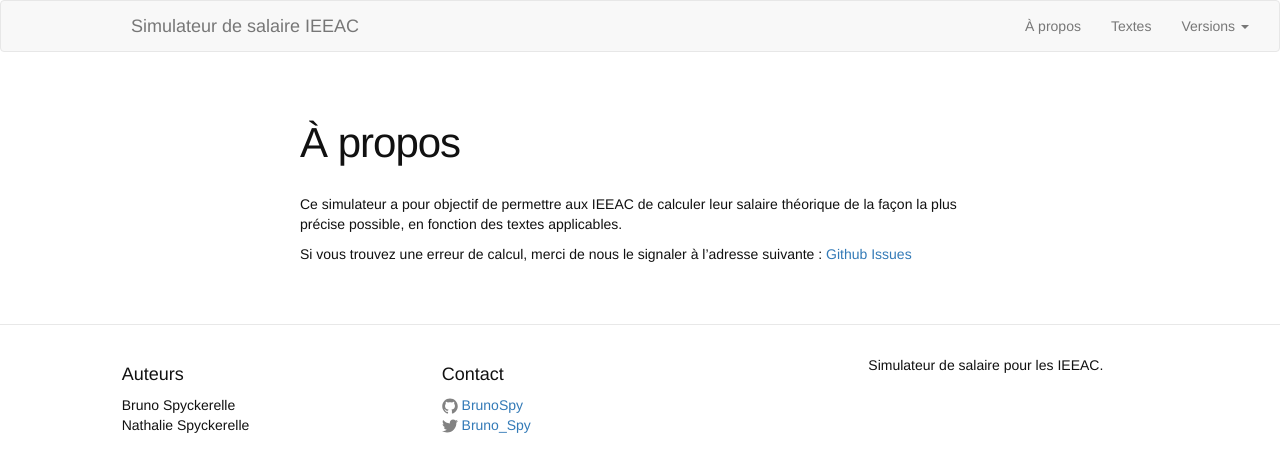
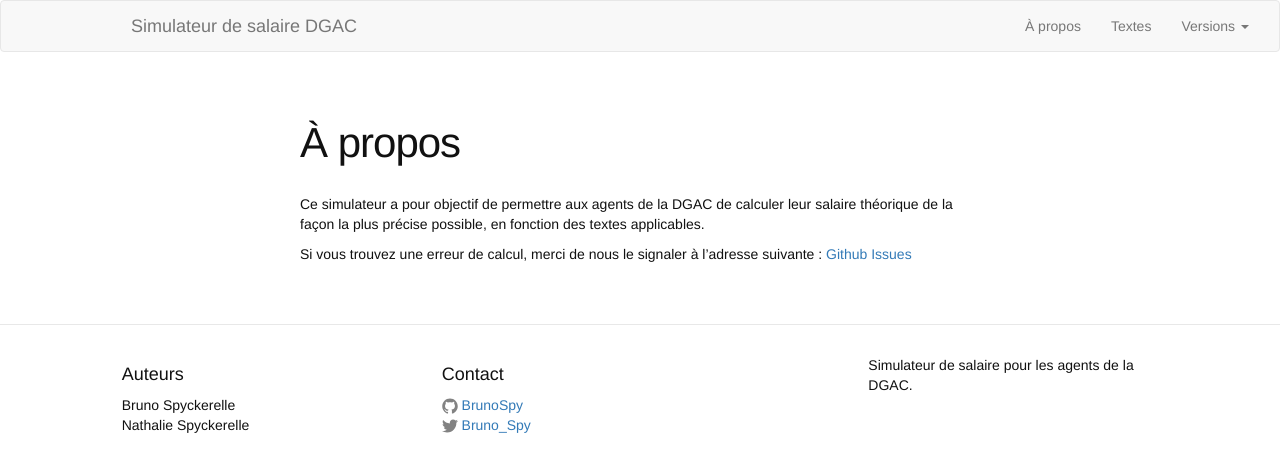
Before and after one commit to DGAC/simupaye, a Jekyll site: the page built from about.md, in a window 1280 px wide. Shown: the top 472 px of the page. Built offline with Jekyll 4.4.1, drawn with Linux system fonts in a browser that asks for light colours.

Commit message:
Début transfo tous corps

```diff
--- a/_config.yml
+++ b/_config.yml
@@ -6,12 +6,12 @@
 # 'jekyll serve'. If you change this file, please restart the server process.
 
 # Site settings
-title: Simulateur de salaire IEEAC
+title: Simulateur de salaire DGAC
 email: bruno.spyckerelle@aviation-civile.gouv.fr
 description: > # this means to ignore newlines until "baseurl:"
-  Simulateur de salaire pour les IEEAC.
-baseurl: "/ieeac" # the subpath of your site, e.g. /blog
-url: "https://brunospy.github.io" # the base hostname & protocol for your site
+  Simulateur de salaire pour les agents de la DGAC.
+baseurl: "/simupaye" # the subpath of your site, e.g. /blog
+url: "https://dgacfr.github.io" # the base hostname & protocol for your site
 twitter_username: Bruno_Spy
 github_username:  BrunoSpy
 
--- a/_layouts/simulator.html
+++ b/_layouts/simulator.html
@@ -8,7 +8,7 @@
     {% include header.html %}
 
 
-    <a class="hidden-xs" href="https://github.com/BrunoSpy/ieeac/tree/gh-pages">
+    <a class="hidden-xs" href="https://github.com/DGACfr/simupaye/tree/gh-pages">
       <img style="position: absolute; top: 0; left: 0; border: 0;"
            src="https://camo.githubusercontent.com/567c3a48d796e2fc06ea80409cc9dd82bf714434/68747470733a2f2f73332e616d617a6f6e6177732e636f6d2f6769746875622f726962626f6e732f666f726b6d655f6c6566745f6461726b626c75655f3132313632312e706e67"
            alt="Fork me on GitHub"
--- a/about.md
+++ b/about.md
@@ -4,6 +4,6 @@ title: À propos
 permalink: /about/
 ---
 
-Ce simulateur a pour objectif de permettre aux IEEAC de calculer leur salaire théorique de la façon la plus précise possible, en fonction des textes applicables.
+Ce simulateur a pour objectif de permettre aux agents de la DGAC de calculer leur salaire théorique de la façon la plus précise possible, en fonction des textes applicables.
 
-Si vous trouvez une erreur de calcul, merci de nous le signaler à l'adresse suivante : [Github Issues](https://github.com/BrunoSpy/ieeac/issues)
+Si vous trouvez une erreur de calcul, merci de nous le signaler à l'adresse suivante : [Github Issues](https://github.com/DGACfr/simupaye/issues)
```
